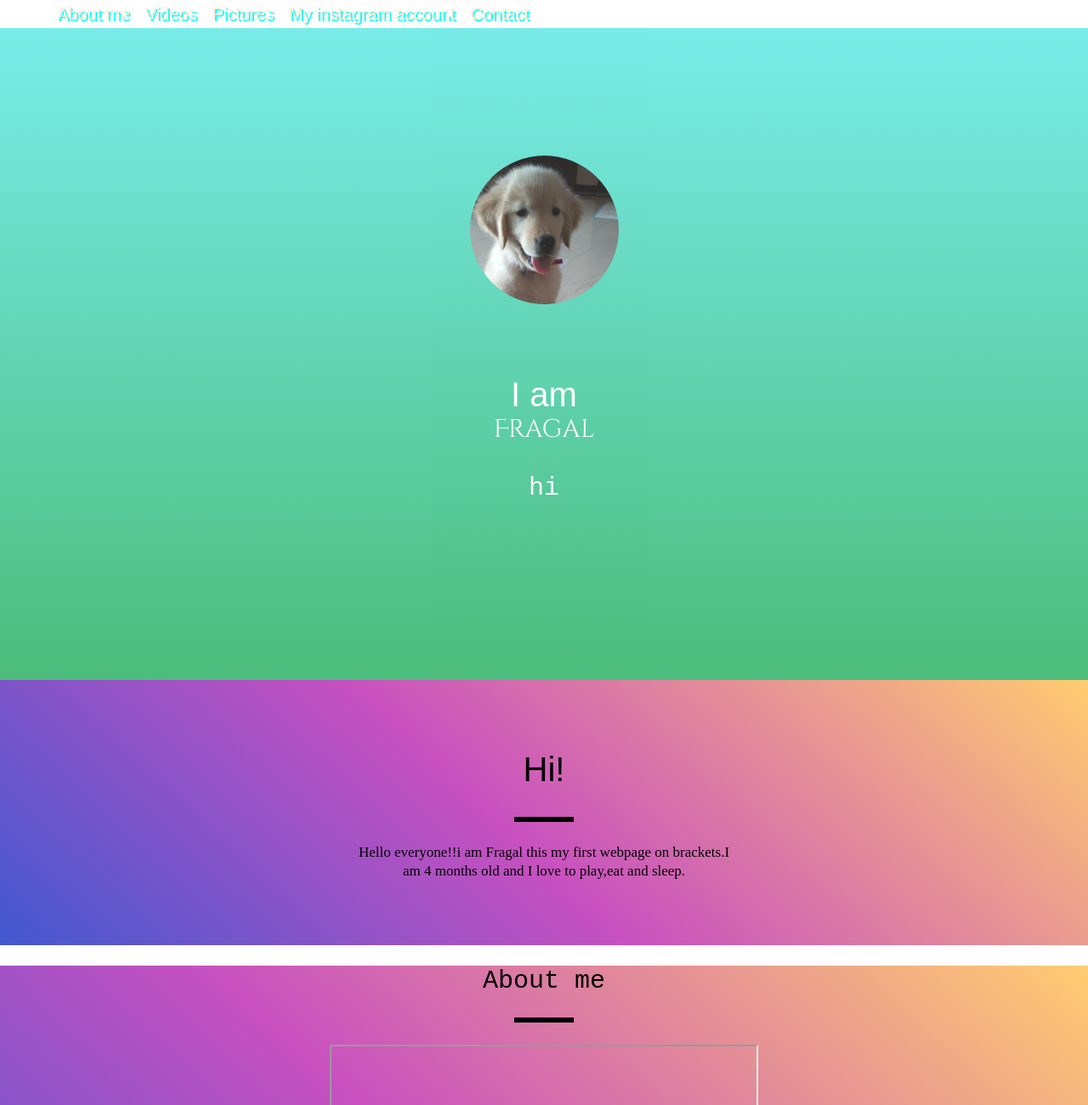
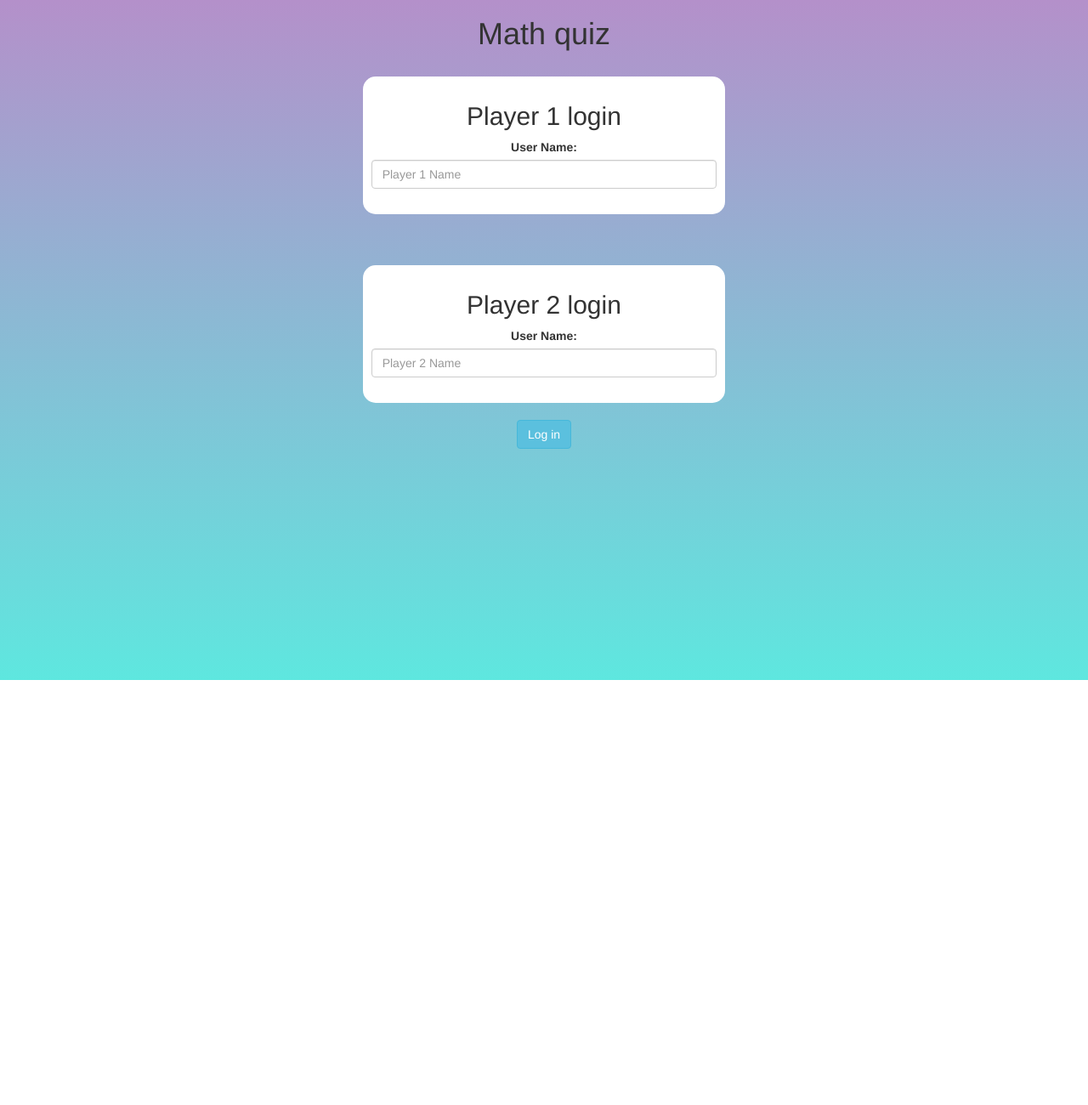
Before and after one commit to sanvi122008/fragalwebsite, a plain HTML site: page index.html in a window 1280 px wide. Shown: the top 1300 px of the page at 85% size. After the commit the page ends 800 px from the top, so only its background shows below. Drawn offline with nearby package versions, Linux system fonts and the light colour scheme; grey boxes are pictures that could not be loaded.

Commit message:
Add files via upload

```diff
--- /dev/null
+++ b/game_login.js
@@ -0,0 +1,10 @@
+function Login()
+{
+    player1_name = document.getElementById("player1_name_input").value;
+    player2_name = document.getElementById("player2_name_input").value;
+
+    localStorage.setItem("player1_name",player1_name);
+    localStorage.setItem("player2_name",player2_name);
+
+    window.location = "game_page.html";
+}
--- a/index.html
+++ b/index.html
@@ -1,91 +1,46 @@
 <html>
+<head>
+	<title>Math quiz</title>
 
-<head>
-    <title>Fragal</title>
-    <link rel="stylesheet" href="style.css">
-    <link href="https://fonts.googleapis.com/css?family=Cinzel+Decorative&display=swap" rel="stylesheet">
+<meta name="viewport" content="width=device-width, initial-scale=1">
+<link rel="stylesheet" href="https://maxcdn.bootstrapcdn.com/bootstrap/3.4.0/css/bootstrap.min.css">
+<script src="https://ajax.googleapis.com/ajax/libs/jquery/3.4.1/jquery.min.js"></script>
+<script src="https://maxcdn.bootstrapcdn.com/bootstrap/3.4.0/js/bootstrap.min.js"></script>
 
+<link rel="stylesheet" type="text/css" href="style.css">
+
+<script src="game_login.js"></script>
 </head>
+<body>
+	<center>
+	<h1>Math quiz</h1>
+	<br>
 
-<body>
+<div class="col-lg-4 col-sm-8 col-xs-11 login_div1">
+<h2>Player 1 login</h2>
+<label>User Name:</label>
+<input type="text" id="player1_name_input" class="form-control" placeholder="Player 1 Name">
+<br>
 
-    <center>
-
-        <ul class="menu">
-            <li class="links"></li>
-            <li class="links"><a href="#aboutme">About me</a> </li>
-            <li class="links"><a href="#videos">Videos</a> </li>
-            <li class="links"><a href="#pictures">Pictures</a></li>
-            <li class="links"><a href="#myinstagramaccount">My instagram account</a></li>
-            <li class="links"><a href="#contact">Contact</a></li>
-        </ul>
-
-    </center>
-
-    <section id="welcome">
-        <div class="parallax-inner">
-            <img src="WhatsApp%20Image%202020-12-23%20at%207.36.24%20AM.jpeg" class="profile" />
-            <h1>I am <br><span id="name">Fragal</span></h1>
-            <h2>hi</h2>
-        </div>
-
-    </section>
+</div>
+<br>
+<br>
+<br>
 
 
+<div class="col-lg-4 col-sm-8 col-xs-11 login_div2">
+<h2>Player 2 login</h2>
+<label>User Name:</label>
+<input type="text" id="player2_name_input" class="form-control" placeholder="Player 2 Name">
+<br>
 
-    <section id="bio">
-        <h1>Hi!</h1>
-        <div class="line"></div>
-        <p>Hello everyone!!i am Fragal this my first webpage on brackets.I am 4 months old and I love to play,eat and sleep.</p>
-    </section>
+</div>
+<br>
 
-    <section id="aboutme">
-        <h2>About me</h2>
-        <div class="line"></div>
-        <br> <iframe width="500" height="500" src="https://dogtime.com/dog-breeds/golden-retriever#/slide/1"></iframe>
-    </section>
+<div class="container">
+		<button class="btn btn-info" onclick = "Login()"  id="Login_button">Log in</button>
+	</div>
 
-    <section id="videos">
-        <h1>Videos</h1>
-        <div class="line"></div>
-        <br> <iframe width="1263" height="480" src="https://www.youtube.com/embed/I9PSlxsd420" frameborder="0" allow="accelerometer; autoplay; clipboard-write; encrypted-media; gyroscope; picture-in-picture" allowfullscreen></iframe>
-    </section>
-
-
-    <section id="pictures">
-        <h3>Pictures</h3>
-        <div class="line"></div>
-        <br> <img width="500" height="500" src="WhatsApp%20Image%202020-12-29%20at%201.06.50%20PM.jpeg">
-        <span><img width="500" height="500" src="WhatsApp%20Image%202020-12-23%20at%207.36.24%20AM.jpeg"></span>
-    </section>
-
-
-    <section id="myinstagramaccount">
-        <h4>My instagram account</h4>
-        <div class="line"></div>
-        <br> <iframe width="500" height="500" src="https://instagram.com/fragal2020?igshid=70o1sd08pxyc"></iframe>
-    </section>
-
-
-    <section id="contact">
-        <h1>Contact</h1>
-        <div class="line"></div>
-        <a href="mailto:fragalthecutie@gmail.com?Subject=Hello">
-            <i class="fa fa-envelope"></i>&nbsp;<h3> fragalthecutie@gmail.com </h3>
-        </a>
-
-
-
-
-
-
-        <iframe src="https://www.google.com/maps/embed?pb=!1m14!1m8!1m3!1d15551.930395490539!2d77.6689135!3d12.9729647!3m2!1i1024!2i768!4f13.1!3m3!1m2!1s0x0%3A0xded9ba6308f0a82!2sShishya%20BEML%20Public%20School!5e0!3m2!1sen!2sin!4v1609755110631!5m2!1sen!2sin" width="600" height="450" frameborder="0" style="border:0;" allowfullscreen="" aria-hidden="false" tabindex="0"></iframe>
-
-    </section>
-
-
-
-
+</center>
 </body>
-
 </html>
--- /dev/null
+++ b/main.js
@@ -0,0 +1,4 @@
+function Login()
+{
+    window.location ="game_page.html";
+}
--- a/style.css
+++ b/style.css
@@ -1,162 +1,36 @@
-body{
-    margin: 0;
-    padding-top: 800px;
-    text-align: center;
+body
+{
+	background:  linear-gradient(to top, #5ee7df 0%, #b490ca 100%);;
 }
 
-.profile {
-    width: 175px;
-    margin-bottom: 50px;
-    border-radius: 50%;
-}
-
-#welcome {
-
-    position: absolute;
-    height: 800px;
-    color: #FFFFFF;
-    left: 0;
-    top: 0;
-    bottom: 0;
-    right: 0;
-    opacity: 0.83;
-    background: linear-gradient(#60ebeb 0%, #27ae60 100%);
-    display: table;
-    width: 100%;
-    height: 100%;
-    z-index: 9
-}
+	.login_div1 , .login_div2
+	{
+		background: white;
+		padding: 10px;
+		float: none;
+		border-radius: 15px;
+	}
 
 
-
-h1 {
-
-    font-size: 40px;
-    font-family: sans-serif;
-    font-weight: 300;
-
+#player1_name , #player2_name
+{
+	display: inline-block;
+	margin-left: 20px;
 }
-
-#name {
-    font-size: 30px;
-    line-height: 1.2;
-    font-family: 'Cinzel Decorative', cursive;
-
+#word
+{
+	width: 60%;
 }
-
-h2 {
-    font-size: 30px;
-    font-weight: 300;
-    line-height: 1.2;
-    font-family: monospace;
+#word_display
+{
+	letter-spacing: 5px;
 }
-
-#bio {
-
-    padding: 50px;
-    text-align: center;
+#output
+{
+background: white;
+border-radius: 10px;
+border-top: 10px solid #AA4465;
+padding: 10px;
+float: none;
+text-align: left;
 }
-
-.line {
-    height: 6px;
-    background-color: #000;
-    width: 70px;
-    margin: 8px auto;
-}
-
-
-p {
-    max-width: 450px;
-    margin: 25px auto;
-    font-size: 17px;
-    line-height: 1.3;
-}
-
-.parallax-inner {
-
-    display: table-cell;
-    position: relative;
-    text-align: center;
-    vertical-align: middle;
-
-}
-
-
-.menu {
-
-    background: white;
-    width: 100%;
-    font-family: sans-serif;
-    position: fixed;
-    margin-top: 0px;
-    top: 0px;
-    z-index: 10;
-    cursor: pointer;
-}
-
-.links {
-    float: left;
-    color: #fff;
-    padding-top: 5px;
-    padding-left: 9px;
-    padding-right: 9px;
-    padding-bottom: 5px;
-    font-family:fantasy;
-    font-size: 20px
-}
-
-
-
-.links:hover {
-    background-color:dodgerblue;
-    text-decoration:underline;
-}
-
-html {
-    scroll-behavior: smooth;
-}
-a {
-    text-decoration: none;
-}
-.article:hover {
-    color:fuchsia;
-}
-
-#aboutme{
-background;background-color: #4158D0;
-background-image: linear-gradient(43deg, #4158D0 0%, #C850C0 46%, #FFCC70 100%);
-}
-
-#videos{
-background;background-color: #4158D0;
-background-image: linear-gradient(43deg, #4158D0 0%, #C850C0 46%, #FFCC70 100%);
-
-}
-
-#myinstagramaccount{
-   background;background-color: #4158D0;
-background-image: linear-gradient(43deg, #4158D0 0%, #C850C0 46%, #FFCC70 100%);
-
-}
-
-#pictures{
-    background;background-color: #4158D0;
-background-image: linear-gradient(43deg, #4158D0 0%, #C850C0 46%, #FFCC70 100%);
-
-}
-
-#bio{
-    background;background-color: #4158D0;
-background-image: linear-gradient(43deg, #4158D0 0%, #C850C0 46%, #FFCC70 100%);
-}
-
-#contact{
-   background;background-color: #4158D0;
-background-image: linear-gradient(43deg, #4158D0 0%, #C850C0 46%, #FFCC70 100%);
-}
-
-a{
-    color: antiquewhite;
-    text-decoration: none;
-    text-shadow: 2px 2px aqua;
-}
```
Also changed, not shown: game_page.html (added, +44 -0 lines), game_page.js (added, +34 -0 lines).
